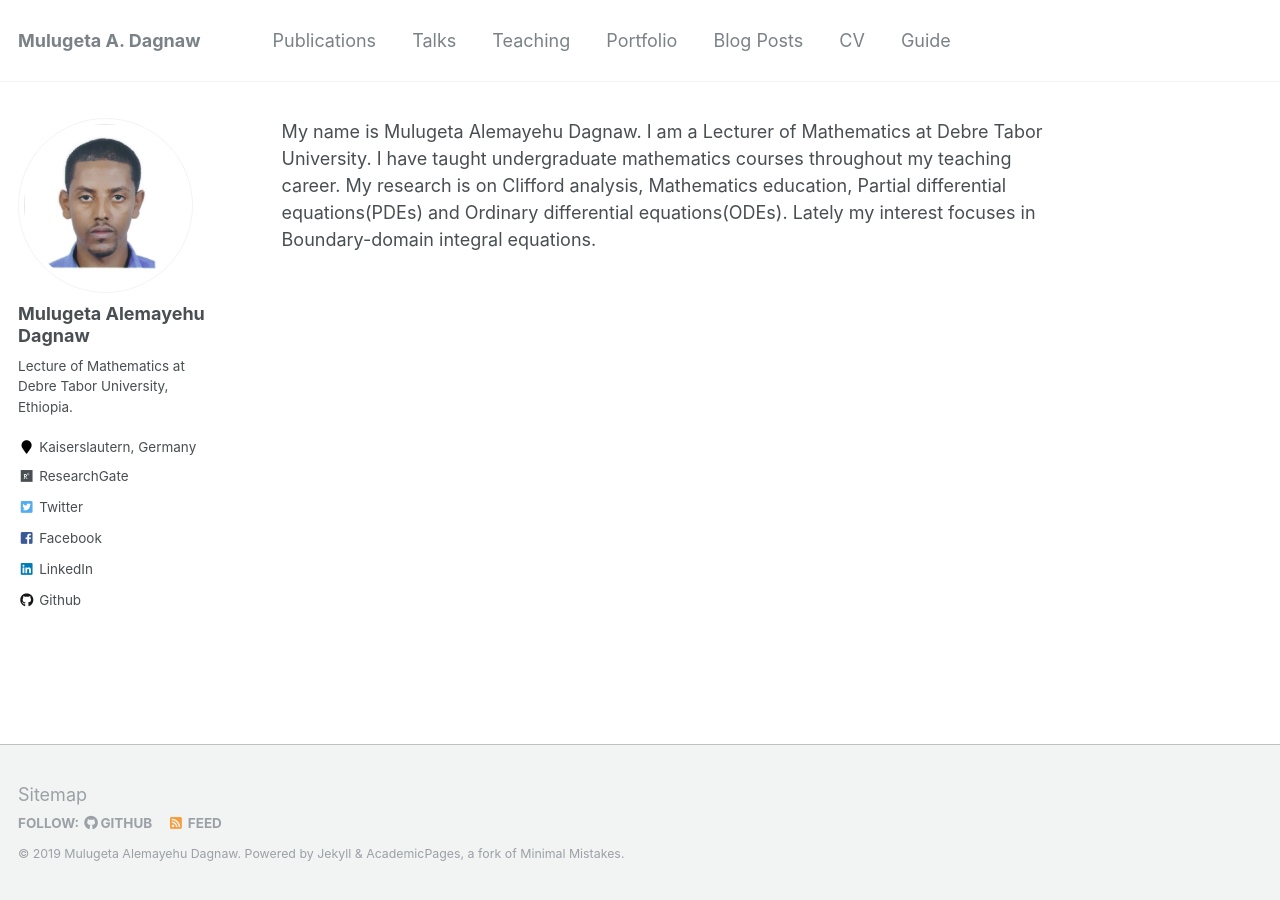
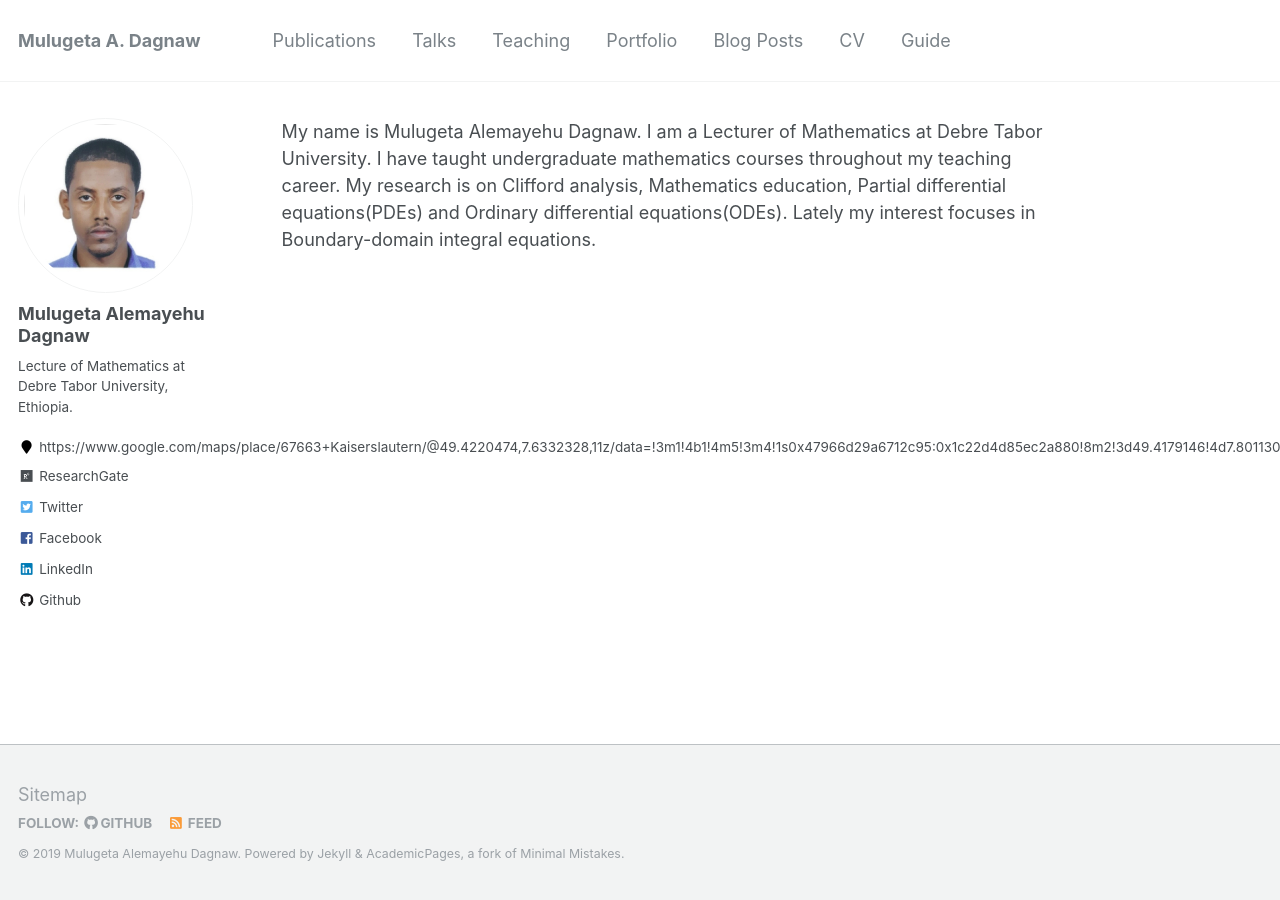
Before and after one commit to muledagnaw/muledagnaw.github.io, a Jekyll site: the page built from _pages/about.md, in a window 1280 px wide. Built offline with Jekyll 4.4.1, drawn with Linux system fonts in a browser that asks for light colours.

Commit message:
location is changed

```diff
--- a/_config.yml
+++ b/_config.yml
@@ -83,7 +83,7 @@ author:
   name             : "Mulugeta Alemayehu Dagnaw"
   avatar           : "mule.png"
   bio              :  "Lecture of Mathematics at Debre Tabor University, Ethiopia."
-  location         : "Kaiserslautern, Germany"
+  location         : "https://www.google.com/maps/place/67663+Kaiserslautern/@49.4220474,7.6332328,11z/data=!3m1!4b1!4m5!3m4!1s0x47966d29a6712c95:0x1c22d4d85ec2a880!8m2!3d49.4179146!4d7.8011308"
   employer         :
   pubmed           : #"https://www.ncbi.nlm.nih.gov/pubmed/?term=john+snow"
   googlescholar    : #"http://yourfullgooglescholarurl.com"
```
